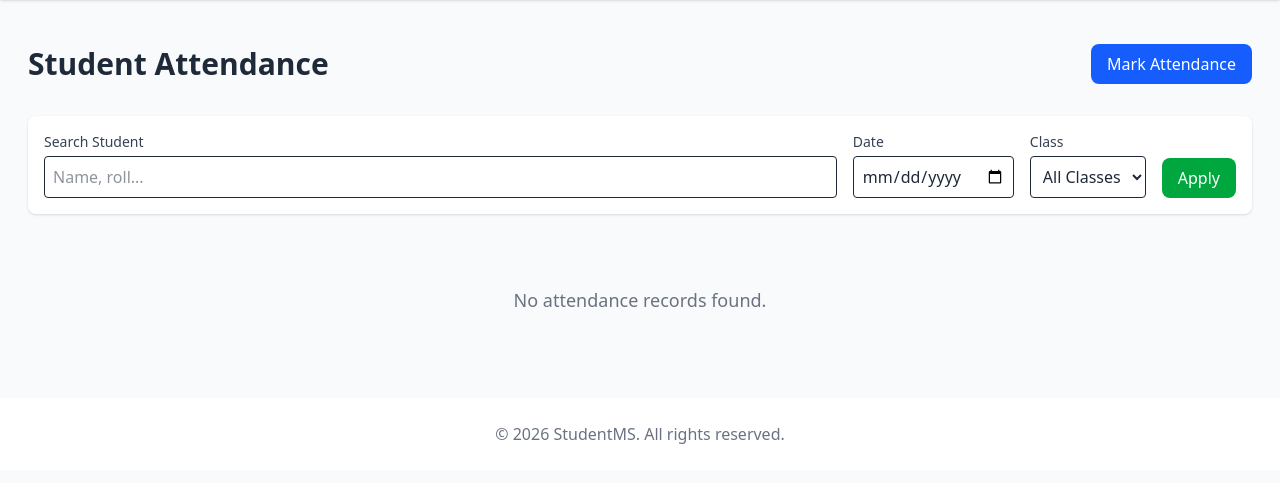
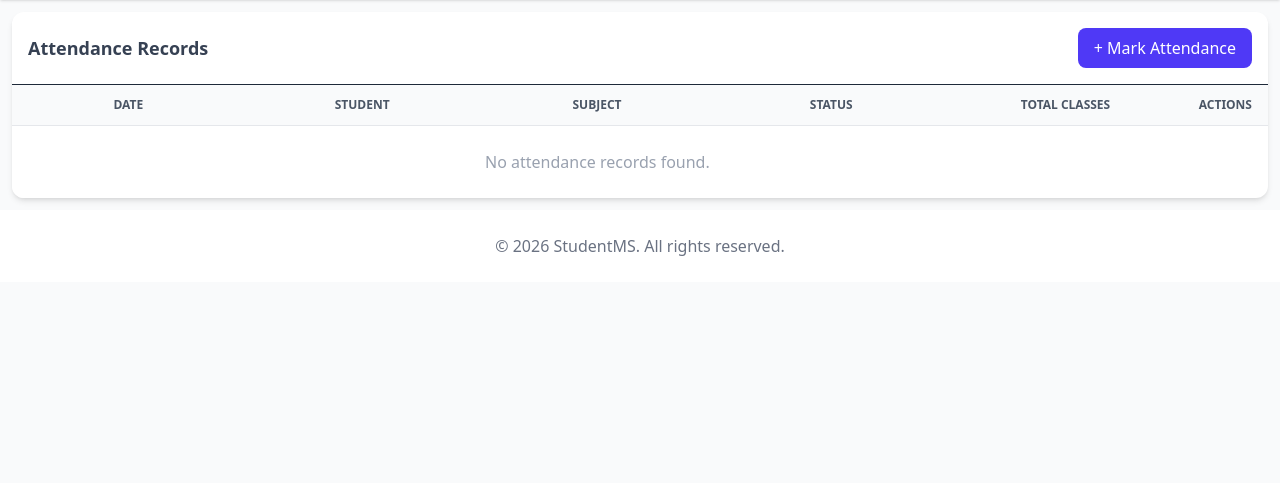
Before and after one commit to OrpanAp/Student-Management-System, a Django app: page /accounts/students/student_attendance_list/ in a window 1280 px wide. Shown: the part 60-543 px from the top of the page. Run offline with Django 5.2, Linux system fonts and the light colour scheme; the visitor is signed in with stand-in values (Sample User, id 1); data comes from the database, SQL or seed files in the repository; some libraries are stand-ins or nearby versions.

Commit message:
models refactor and attendance management based on staff and student side views

```diff
--- a/accounts/urls.py
+++ b/accounts/urls.py
@@ -19,13 +19,18 @@ urlpatterns = [
     path("students/student_update_user/<int:pk>/", views.StudentAccountUpdateView.as_view(), name="student_update_user"),
     path("students/student_update_class/<int:pk>/", views.StudentClassUpdateView.as_view(), name="student_update_class"),
     path("students/student_delete/<int:pk>/", views.StudentDeleteView.as_view(), name="student_delete"),
+
+
     path("students/student_add_result/", views.StudentAddResultView.as_view(), name="student_add_result"),
-    path("students/student_add_attendance/", views.StudentAddAttendanceView.as_view(), name="student_add_attendance"),
     path("students/student_result_list/", views.StudentResultListView.as_view(), name="student_result_list"),
     path("students/student_result_update/<int:pk>/", views.StudentResultUpdateView.as_view(), name="student_result_update"),
     path("students/student_result_delete/<int:pk>/", views.StudentResultDeleteView.as_view(), name="student_result_delete"),
     path("students/student_result_delete/<int:pk>/", views.StudentResultDeleteView.as_view(), name="student_result_delete"),
+
+
+    path("students/student_add_attendance/", views.StudentAddAttendanceView.as_view(), name="student_add_attendance"),
     path("students/student_attendance_list/", views.StudentAttendanceView.as_view(), name="student_attendance_list"),
+    path("students/student_attendance_update/<int:pk>/", views.StdentAttendanceUpdateView.as_view(), name="student_attendance_update"),
 
 
     path("stuffs/subject/assign_subject/", views.AssignAllSubjectView.as_view(), name="assign_subject"),
--- a/accounts/views.py
+++ b/accounts/views.py
@@ -1,3 +1,4 @@
+from django.db import IntegrityError
 from django.shortcuts import render, reverse, redirect
 from django.views import generic
 from django.db.models import Q
@@ -7,6 +8,7 @@ from . import forms
 from . import models
 from django.shortcuts import get_object_or_404
 from django.core.exceptions import PermissionDenied
+from django.utils import timezone
 import datetime
 import random
 
@@ -246,18 +248,21 @@ class StudentAddResultView(mixins.StaffRequiredMixin, generic.CreateView):
     template_name = "students/student_add_result.html"
     form_class = forms.StudentAddResult
 
-    def get_success_url(self):
-        return reverse('home')
+    def form_valid(self, form):
+        result_form = form.save(commit=False)
+        roll = form.cleaned_data['roll']
+        result_form.user = roll.user
+        result_form.save()
 
-class StudentAddAttendanceView(mixins.StaffRequiredMixin, generic.CreateView):
-    template_name = "students/student_add_result.html"
-    form_class = forms.StudentAddAttandance
+        return super().form_valid(form)
+
 
     def get_success_url(self):
         return reverse('home')
 
 
-class StudentResultListView( generic.ListView):
+
+class StudentResultListView(auth_mixins.LoginRequiredMixin, generic.ListView):
     template_name = "students/student_result_list.html"
     context_object_name = 'results'
 
@@ -405,5 +410,75 @@ class SubjectUpdateView(mixins.StaffRequiredMixin, generic.UpdateView):
 
 
 
-class StudentAttendanceView(generic.TemplateView):
+class StudentAddAttendanceView(mixins.StaffRequiredMixin, generic.CreateView):
+    template_name = "students/student_add_attendance.html"
+    form_class = forms.StudentAddAttandance
+
+    def form_valid(self, form):
+        attendance_record = form.save(commit=False)
+        roll = form.cleaned_data['roll']
+        attendance_record.user = roll.user
+        attendance_record.created_at = timezone.localdate()
+
+        # Save and block duplicates
+        try:
+            attendance_record.save()
+        except IntegrityError:
+            form.add_error(None, f"Attendance for {roll.roll} for this subject is already marked today.")
+            return self.form_invalid(form)
+
+        return super(StudentAddAttendanceView, self).form_valid(form)
+
+    def get_success_url(self):
+        return reverse('accounts:student_attendance_list')
+
+
+class StudentAttendanceView(auth_mixins.LoginRequiredMixin, generic.ListView):
     template_name = "students/student_attendance_list.html"
+    context_object_name = 'attendance_records'
+
+    def get_queryset(self):
+        queryset = models.StudentAttendance.objects.select_related(
+            'user',
+            'user__studentprofile',
+            'subject'
+        ).prefetch_related(
+            'user__totalclasses'
+        ).filter(
+            user__role = 'Student'
+        ).order_by(
+            '-created_at'
+        )
+
+        if self.request.user.role == "Student":
+            queryset = queryset.filter(user=self.request.user)
+        return queryset
+
+class StdentAttendanceUpdateView(mixins.StaffRequiredMixin, generic.UpdateView):
+    template_name = "students/student_update_attendance.html"
+    form_class = forms.StudentAddAttandance
+
+    def get_queryset(self):
+        queryset = models.StudentAttendance.objects.select_related(
+            'user',
+            'user__studentprofile',
+            'subject'
+        ).prefetch_related(
+            'user__totalclasses'
+        ).filter(
+            user__role = 'Student'
+        ).order_by(
+            '-created_at'
+        )
+
+        return queryset
+
+    def form_valid(self, form):
+        attendance_record = form.save(commit=False)
+        roll = form.cleaned_data['roll']
+        attendance_record.user = roll.user
+        attendance_record.save()
+        return super().form_valid(form)
+
+    def get_success_url(self):
+        return reverse('accounts:student_attendance_list')
--- a/templates/base/feature.html
+++ b/templates/base/feature.html
@@ -24,7 +24,7 @@
                     </a>
 
                     <!-- Card -->
-                    <a href="/attendance/"
+                    <a href="{% url "accounts:student_attendance_list" %}"
                     class="bg-white p-8 rounded-xl shadow text-center
                             hover:shadow-xl hover:-translate-y-2
                             transition transform duration-300
--- a/templates/students/student_attendance_list.html
+++ b/templates/students/student_attendance_list.html
@@ -1,174 +1,135 @@
 {% extends "base/main.html" %}
+{% block title %}Attendance Dashboard{% endblock %}
 
 {% block content %}
-<div class="max-w-7xl mx-auto py-8 px-4">
 
-    <!-- Page Header -->
-    <div class="flex flex-col md:flex-row justify-between items-start md:items-center mb-8 gap-4">
-        <h1 class="text-3xl font-bold text-gray-800">Student Attendance</h1>
-        <a href=""
-           class="bg-blue-600 text-white px-4 py-2 rounded-lg hover:bg-blue-700">
-            Mark Attendance
-        </a>
+{% if request.user.role == 'Student' %}
+    <!-- Summary Cards -->
+    <div class="grid grid-cols-1 sm:grid-cols-2 md:grid-cols-3 gap-6 mb-8">
+
+        <!-- Total Classes -->
+        <div class="bg-white rounded-xl shadow-md p-6">
+            <h2 class="text-gray-500 text-sm">Total Classes</h2>
+            <p class="text-3xl font-bold text-indigo-600 mt-2">{{ total_classes }}</p>
         </div>
 
-    <!-- Filter Section -->
-    <div class="bg-white p-4 rounded-lg shadow mb-8">
-        <form method="get" class="flex flex-col md:flex-row gap-4 md:items-end">
-
-            <!-- Search -->
-            <div class="flex-1">
-                <label class="block text-sm text-gray-700 mb-1">Search Student</label>
-                <input type="text" name="search" value="{{ request.GET.search }}"
-                       placeholder="Name, roll..."
-                       class="w-full border rounded p-2 focus:ring-2 focus:ring-blue-500">
+        <!-- Total Present -->
+        <div class="bg-white rounded-xl shadow-md p-6">
+            <h2 class="text-gray-500 text-sm">Total Present</h2>
+            <p class="text-3xl font-bold text-green-600 mt-2">{{ total_present }}</p>
         </div>
 
-            <!-- Date Filter -->
-            <div>
-                <label class="block text-sm text-gray-700 mb-1">Date</label>
-                <input type="date" name="date" value="{{ request.GET.date }}"
-                       class="border rounded p-2 focus:ring-2 focus:ring-blue-500">
+        <!-- Attendance Percentage -->
+        <div class="bg-white rounded-xl shadow-md p-6">
+            <h2 class="text-gray-500 text-sm">Attendance %</h2>
+            <p class="text-3xl font-bold text-blue-600 mt-2">{{ attendance_percentage }}%</p>
         </div>
 
-            <!-- Class Filter -->
-            <div>
-                <label class="block text-sm text-gray-700 mb-1">Class</label>
-                <select name="class" class="border rounded p-2 focus:ring-2 focus:ring-blue-500">
-                    <option value="">All Classes</option>
-                    {% for c in classes %}
-                        <option value="{{ c.id }}"
-                            {% if request.GET.class == c.id|stringformat:"s" %}selected{% endif %}>
-                            {{ c }}
-                        </option>
-                    {% endfor %}
-                </select>
+    </div>
+{% endif %}
+
+<!-- Attendance Table / Cards -->
+<div class="bg-white rounded-xl shadow-md overflow-hidden">
+
+    <div class="p-4 border-b flex justify-between items-center">
+        <h2 class="text-lg font-semibold text-gray-700">Attendance Records</h2>
+        {% if request.user.is_authenticated and request.user.is_staff%}
+            <a href="{% url 'accounts:student_add_attendance' %}"
+            class="bg-indigo-600 text-white px-4 py-2 rounded-lg hover:bg-indigo-700 transition">
+                + Mark Attendance
+            </a>
+        {% endif %}
     </div>
 
-            <button type="submit"
-                class="bg-green-600 text-white px-4 py-2 rounded-lg hover:bg-green-700">
-                Apply
-            </button>
-        </form>
-    </div>
-
-    {% if attendance_list %}
-
+    <div class="overflow-x-auto">
         <!-- Desktop Table -->
-    <div class="hidden md:block bg-white rounded-xl shadow overflow-hidden">
-        <table class="min-w-full border-collapse text-sm">
-            <thead class="bg-gray-100">
+        <table class="table-fixed min-w-full divide-y divide-gray-200 hidden md:table">
+            <thead class="bg-gray-50 text-gray-600 uppercase text-xs">
                 <tr>
-                    <th class="p-3 border text-left">Student</th>
-                    <th class="p-3 border text-left">Class</th>
-                    <th class="p-3 border text-left">Roll</th>
-                    <th class="p-3 border text-left">Date</th>
-                    <th class="p-3 border text-center">Status</th>
-                    <th class="p-3 border text-center">Actions</th>
+                    <th class="w-1/5 px-4 py-3 text-center">Date</th>
+                    {% if request.user.is_authenticated and request.user.is_staff %}
+                        <th class="w-1/5 px-4 py-3 text-center">Student</th>
+                    {% endif %}
+                    <th class="w-1/5 px-4 py-3 text-center">Subject</th>
+                    <th class="w-1/5 px-4 py-3 text-center">Status</th>
+                    <th class="w-1/5 px-4 py-3 text-center">Total Classes</th>
+                    {% if request.user.is_authenticated and request.user.is_staff %}
+                        <th class="w-1/5 px-4 py-3 text-center">Actions</th>
+                    {% endif %}
                 </tr>
             </thead>
-            <tbody>
-                {% for attendance in attendance_list %}
-                <tr class="hover:bg-gray-50">
-                    <td class="p-3 border">
-                        {{ attendance.student.first_name }} {{ attendance.student.last_name }}
-                    </td>
-                    <td class="p-3 border">
-                        {{ attendance.student.studentprofile.class_list }}
-                    </td>
-                    <td class="p-3 border">
-                        {{ attendance.student.studentprofile.roll }}
-                    </td>
-                    <td class="p-3 border">
-                        {{ attendance.date }}
-                    </td>
-                    <td class="p-3 border text-center">
-                        {% if attendance.status == "Present" %}
-                            <span class="bg-green-100 text-green-700 px-3 py-1 rounded-full text-xs font-semibold">
-                                Present
-                            </span>
-                        {% elif attendance.status == "Absent" %}
-                            <span class="bg-red-100 text-red-700 px-3 py-1 rounded-full text-xs font-semibold">
-                                Absent
-                            </span>
+            <tbody class="bg-white divide-y divide-gray-200">
+                {% for record in attendance_records %}
+                <tr class="hover:bg-gray-50 transition">
+                    <!-- Center all cells -->
+                    <td class="px-4 py-3 text-center">{{ record.created_at|date:"M d, Y" }}</td>
+                    {% if request.user.is_authenticated and request.user.is_staff %}
+                        <td class="px-4 py-3 text-center">{{ record.user.first_name }} {{ record.user.last_name }}</td>
+                    {% endif %}
+                    <td class="px-4 py-3 text-center">{{ record.subject }}</td>
+                    <td class="px-4 py-3 text-center">
+                        {% if record.status == "Present" %}
+                            <span class="px-3 py-1 rounded-full bg-green-100 text-green-700 text-xs">Present</span>
+                        {% elif record.status == "Absent" %}
+                            <span class="px-3 py-1 rounded-full bg-red-100 text-red-700 text-xs">Absent</span>
                         {% else %}
-                            <span class="bg-yellow-100 text-yellow-700 px-3 py-1 rounded-full text-xs font-semibold">
-                                Late
-                            </span>
+                            <span class="px-3 py-1 rounded-full bg-yellow-100 text-yellow-700 text-xs">Late</span>
                         {% endif %}
                     </td>
-                    <td class="p-3 border text-center">
-                        <div class="flex justify-center gap-2">
-                            <a href="{% url 'accounts:attendance_edit' attendance.id %}"
-                               class="bg-yellow-500 hover:bg-yellow-600 text-white px-3 py-1 rounded text-xs">
-                                Edit
-                            </a>
-
-                            <form method="post"
-                                  action="{% url 'accounts:attendance_delete' attendance.id %}">
-                                {% csrf_token %}
-                                <button type="submit"
-                                    class="bg-red-500 hover:bg-red-600 text-white px-3 py-1 rounded text-xs">
-                                    Delete
-                                </button>
-                            </form>
-                        </div>
+                    <td class="px-4 py-3 text-center">
+                        {{ record.user.total_classes_count }}
+                    </td>
+                    {% if request.user.is_authenticated and request.user.is_staff %}
+                        <td class="px-4 py-3 text-center">
+                            <a href="{% url "accounts:student_attendance_update" record.pk%}" class="text-blue-600 hover:text-blue-800 font-semibold text-sm">Edit</a>
+                        </td>
+                    {% endif %}
+                </tr>
+                {% empty %}
+                <tr>
+                    <td colspan="{% if request.user.is_authenticated and request.user.is_staff %}5{% else %}3{% endif %}" class="text-center py-6 text-gray-400">
+                        No attendance records found.
                     </td>
                 </tr>
                 {% endfor %}
             </tbody>
         </table>
-    </div>
 
         <!-- Mobile Cards -->
-    <div class="md:hidden space-y-4">
-        {% for attendance in attendance_list %}
-        <div class="bg-white rounded-lg shadow p-4 border">
-            <div class="font-semibold text-blue-700 mb-2">
-                {{ attendance.student.first_name }} {{ attendance.student.last_name }}
+        <div class="md:hidden space-y-4 p-4">
+            {% for record in attendance_records %}
+            <div class="bg-gray-50 rounded-lg p-4 shadow-sm">
+                <div class="flex justify-between items-center mb-2">
+
+                    {% if request.user.is_authenticated and request.user.is_staff%}
+                    <div class="text-gray-600 text-sm font-semibold">
+                        {{ record.user.first_name }} {{ record.user.last_name }}
                     </div>
-
-            <div class="text-sm text-gray-600 space-y-1">
-                <p><span class="font-medium">Class:</span> {{ attendance.student.studentprofile.class_list }}</p>
-                <p><span class="font-medium">Roll:</span> {{ attendance.student.studentprofile.roll }}</p>
-                <p><span class="font-medium">Date:</span> {{ attendance.date }}</p>
-                <p>
-                    <span class="font-medium">Status:</span>
-                    {% if attendance.status == "Present" %}
-                        <span class="text-green-600 font-semibold">Present</span>
-                    {% elif attendance.status == "Absent" %}
-                        <span class="text-red-600 font-semibold">Absent</span>
-                    {% else %}
-                        <span class="text-yellow-600 font-semibold">Late</span>
-                    {% endif %}
-                </p>
-            </div>
-
-            <div class="mt-4 flex gap-2">
-                <a href="{% url 'accounts:attendance_edit' attendance.id %}"
-                   class="flex-1 bg-yellow-500 text-white text-center py-2 rounded text-sm">
+                    <a href="{% url "accounts:student_attendance_update" record.pk%}"
+                    class="text-blue-600 hover:text-blue-800 text-sm font-semibold">
                         Edit
                     </a>
-
-                <form method="post"
-                      action="{% url 'accounts:attendance_delete' attendance.id %}"
-                      class="flex-1">
-                    {% csrf_token %}
-                    <button type="submit"
-                        class="w-full bg-red-500 text-white py-2 rounded text-sm">
-                        Delete
-                    </button>
-                </form>
+                    {% endif %}
+                </div>
+                <div class="text-gray-500 text-xs mb-1">Date: {{ record.created_at|date:"M d, Y" }}</div>
+                <div class="text-gray-500 text-xs mb-1">Subject: {{ record.subject }}</div>
+                <div>
+                    Status:
+                    {% if record.status == "Present" %}
+                        <span class="px-2 py-1 rounded-full bg-green-100 text-green-700 text-xs">Present</span>
+                    {% elif record.status == "Absent" %}
+                        <span class="px-2 py-1 rounded-full bg-red-100 text-red-700 text-xs">Absent</span>
+                    {% else %}
+                        <span class="px-2 py-1 rounded-full bg-yellow-100 text-yellow-700 text-xs">Late</span>
+                    {% endif %}
                 </div>
             </div>
+            {% empty %}
+            <div class="text-center py-6 text-gray-400">No attendance records found.</div>
             {% endfor %}
         </div>
 
-    {% else %}
-        <div class="text-center text-gray-500 text-lg py-10">
-            No attendance records found.
     </div>
-    {% endif %}
+</div>
 
-</div>
 {% endblock %}
```
Also changed, not shown: accounts/forms.py (+12 -20 lines), accounts/models.py (+22 -4 lines), templates/students/student_update_attendance.html (added, +17 -0 lines), accounts/migrations/0001_initial.py, accounts/migrations/0002_subject_alter_user_role_and_more.py (deleted), accounts/migrations/0003_alter_subject_subject_alter_user_role.py (deleted), accounts/migrations/0004_alter_studentresult_cgpa_alter_user_role.py (deleted), accounts/migrations/0005_alter_subject_subject_alter_user_role.py (deleted). Lines whose indentation alone changed are shown as unchanged.
